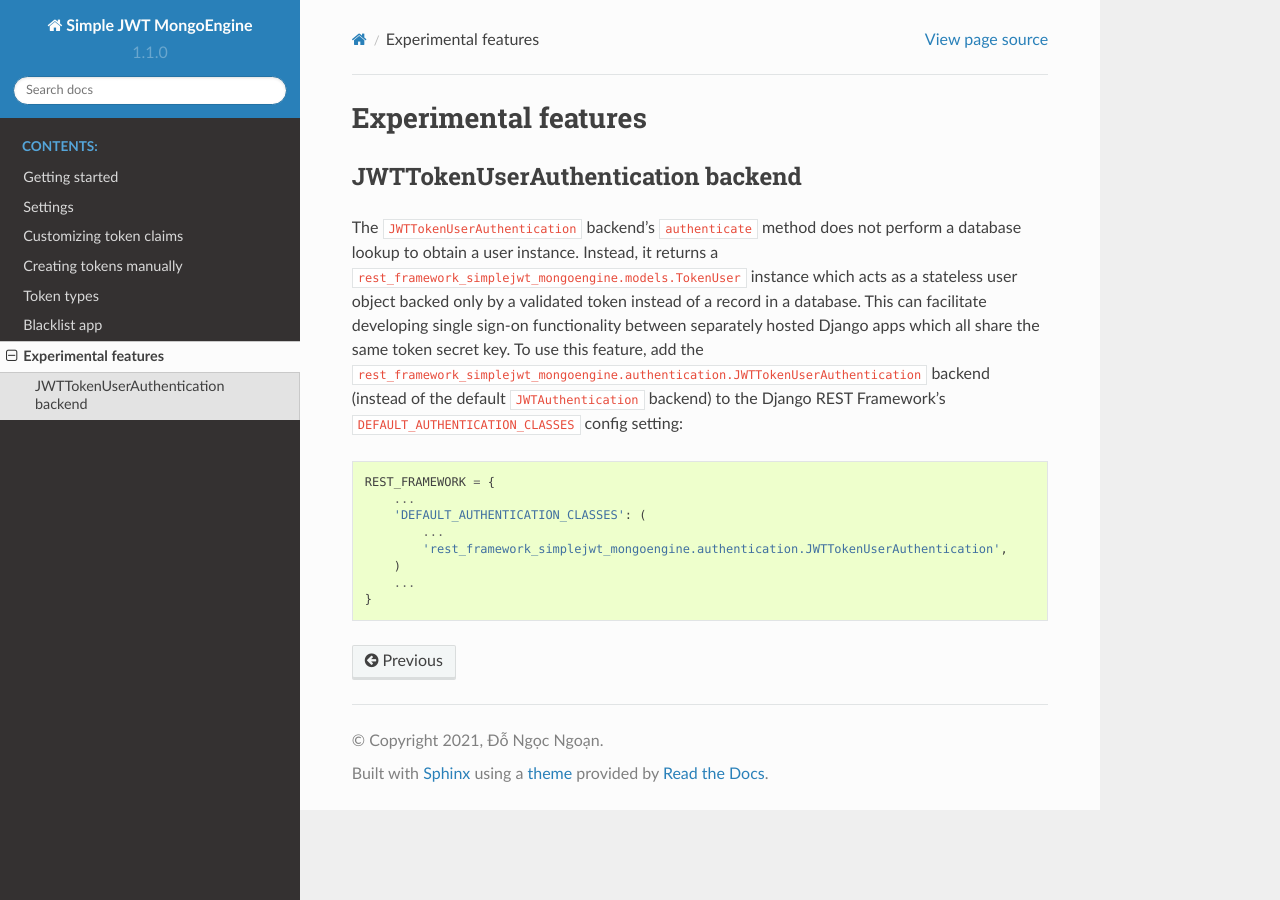
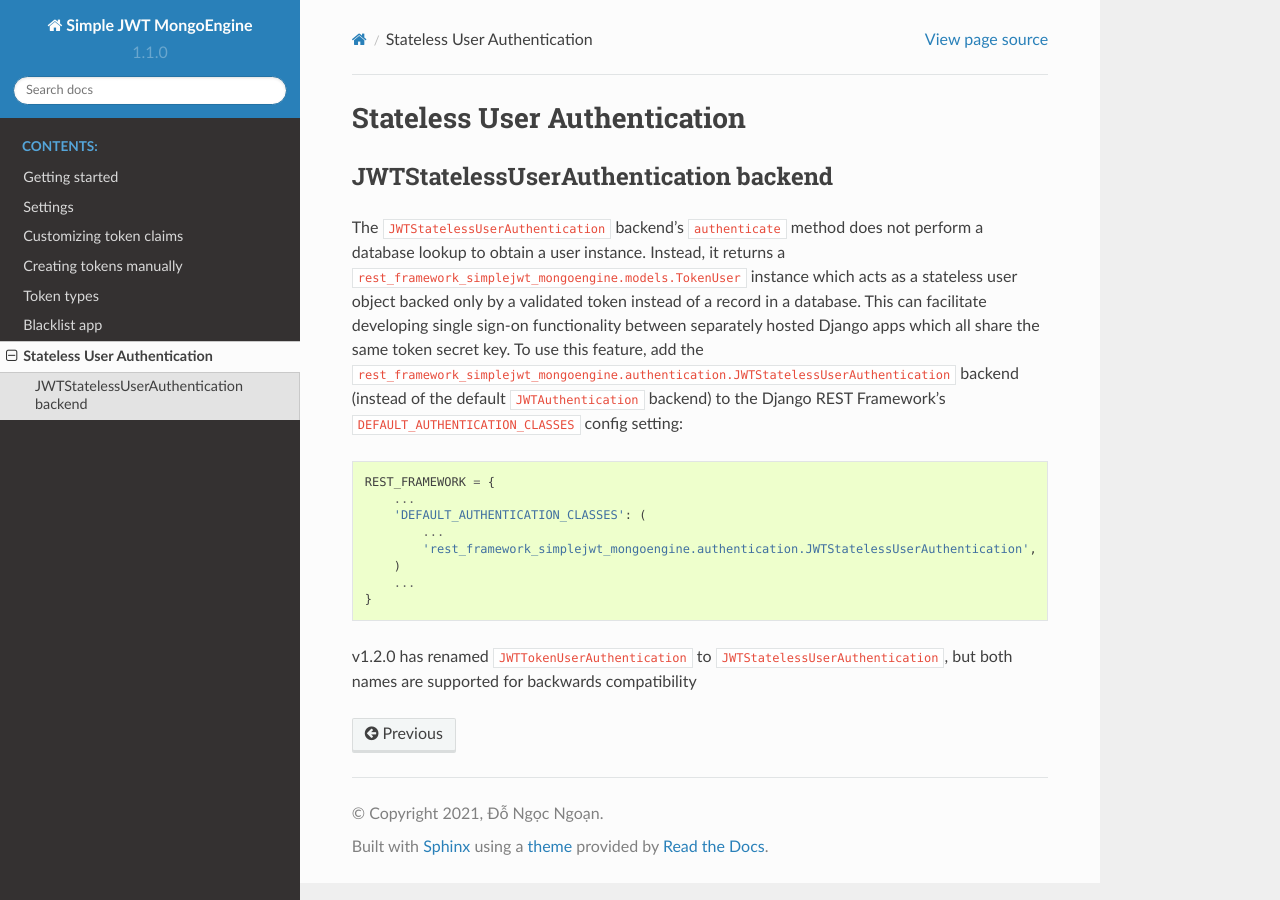
Before and after one commit to ngocngoan/djangorestframework-simplejwt-mongoengine, a Sphinx documentation site: the page built from docs/stateless_user_authentication.rst, in a window 1280 px wide. Built offline with Sphinx 7.4.7 and the Read the Docs theme 2.0.0, drawn with Linux system fonts in a browser that asks for light colours.

Commit message:
Remove the JWTTokenUserAuthentication from the Experimental Features

```diff
--- a/docs/index.rst
+++ b/docs/index.rst
@@ -16,7 +16,7 @@ Welcome to Simple JWT MongoEngine's documentation!
    creating_tokens_manually
    token_types
    blacklist_app
-   experimental_features
+   stateless_user_authentication
 
 
 
--- a/docs/experimental_features.rst
+++ b/docs/stateless_user_authentication.rst
@@ -1,19 +1,19 @@
-.. _experimental_features:
+.. _stateless_user_authentication:
 
-Experimental features
+Stateless User Authentication
 =====================
 
-JWTTokenUserAuthentication backend
+JWTStatelessUserAuthentication backend
 ----------------------------------
 
-The ``JWTTokenUserAuthentication`` backend's ``authenticate`` method does not
+The ``JWTStatelessUserAuthentication`` backend's ``authenticate`` method does not
 perform a database lookup to obtain a user instance.  Instead, it returns a
 ``rest_framework_simplejwt_mongoengine.models.TokenUser`` instance which acts as a
 stateless user object backed only by a validated token instead of a record in a
 database.  This can facilitate developing single sign-on functionality between
 separately hosted Django apps which all share the same token secret key.  To
 use this feature, add the
-``rest_framework_simplejwt_mongoengine.authentication.JWTTokenUserAuthentication`` backend
+``rest_framework_simplejwt_mongoengine.authentication.JWTStatelessUserAuthentication`` backend
 (instead of the default ``JWTAuthentication`` backend) to the Django REST
 Framework's ``DEFAULT_AUTHENTICATION_CLASSES`` config setting:
 
@@ -23,7 +23,10 @@ Framework's ``DEFAULT_AUTHENTICATION_CLASSES`` config setting:
       ...
       'DEFAULT_AUTHENTICATION_CLASSES': (
           ...
-          'rest_framework_simplejwt_mongoengine.authentication.JWTTokenUserAuthentication',
+          'rest_framework_simplejwt_mongoengine.authentication.JWTStatelessUserAuthentication',
       )
       ...
   }
+
+v1.2.0 has renamed ``JWTTokenUserAuthentication`` to ``JWTStatelessUserAuthentication``,
+but both names are supported for backwards compatibility
```
Also changed, not shown: 3 other files.
